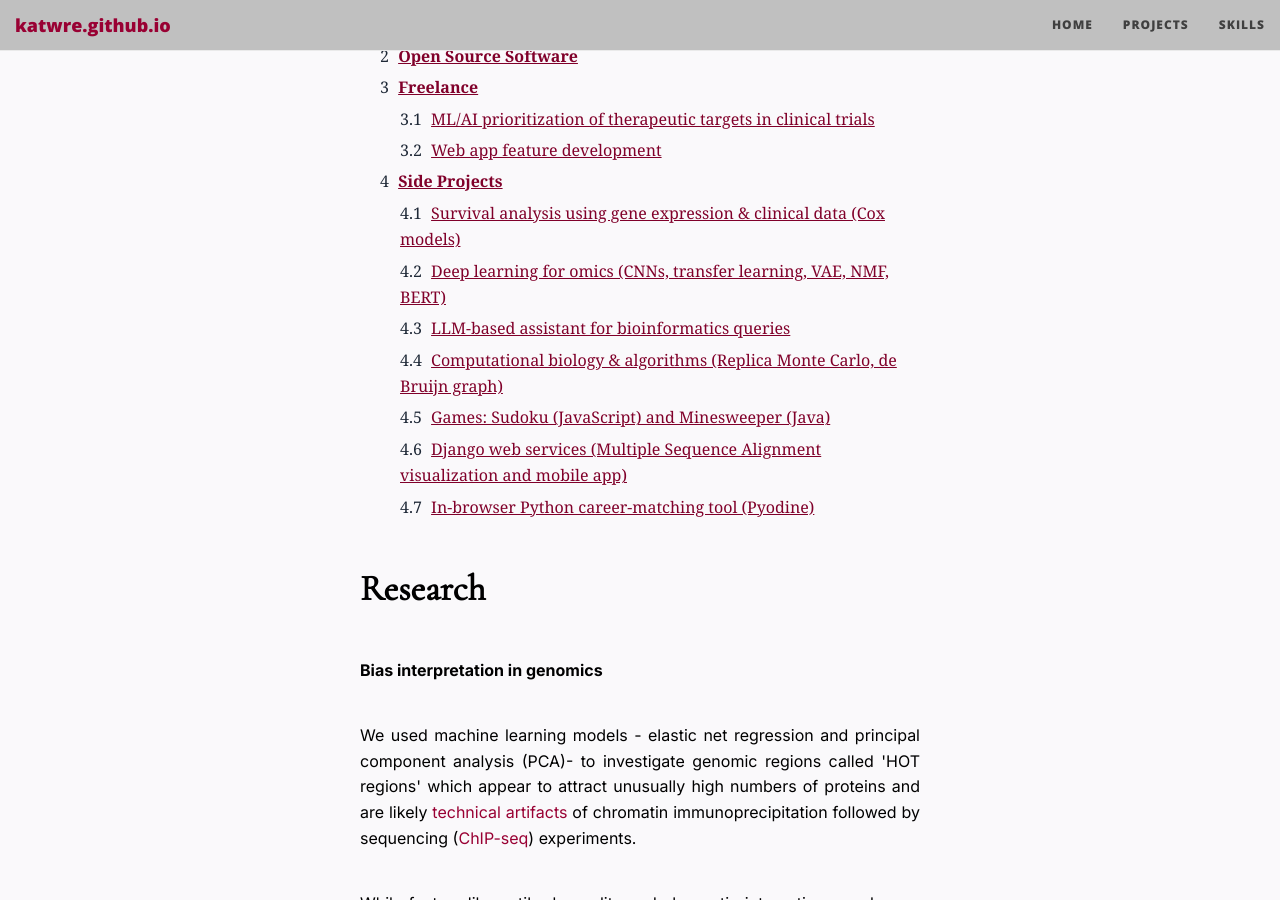
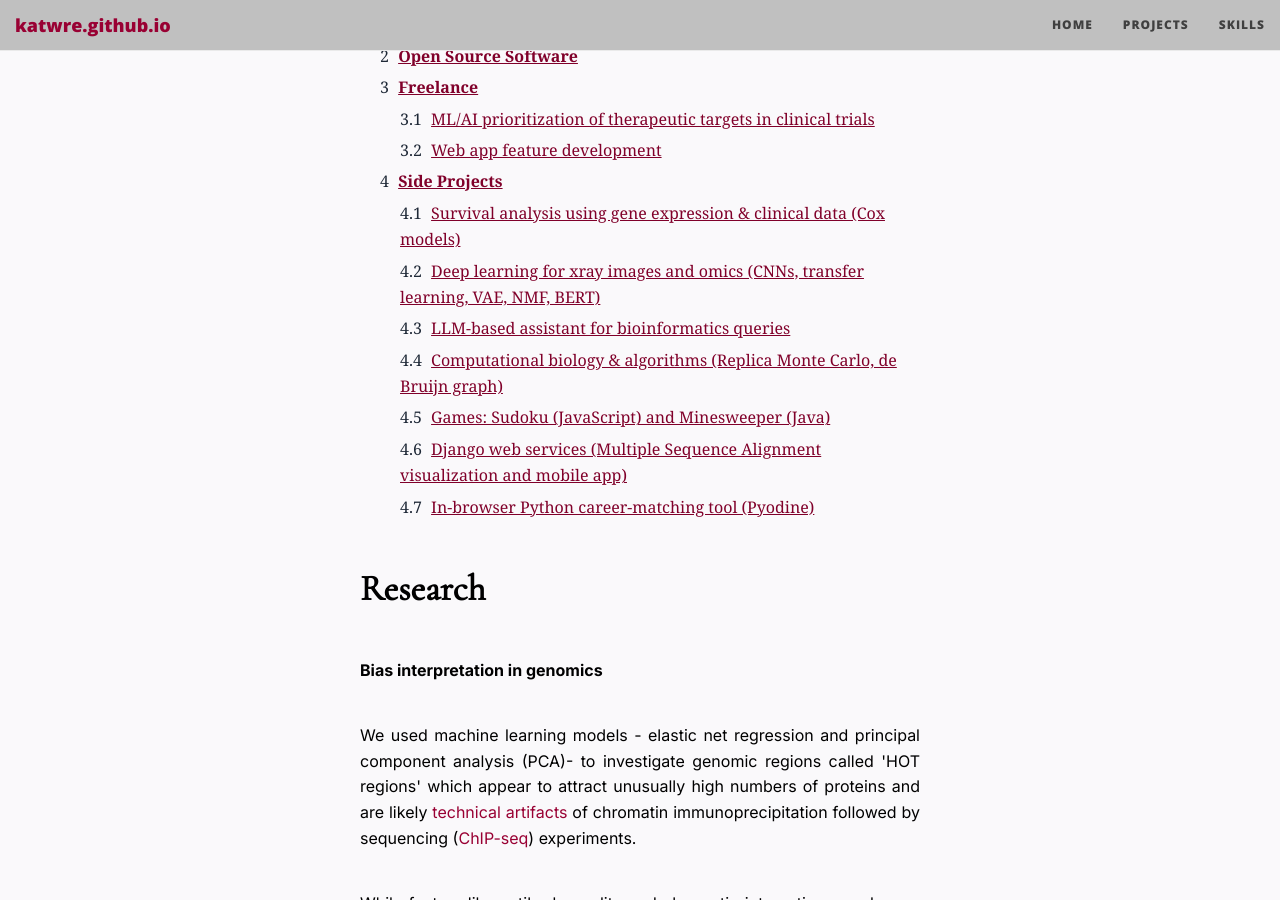
Before and after one commit to katwre/katwre.github.io, a Jekyll site: the page built from projects.md, in a window 1280 px wide and 900 px high, scrolled down 309 px. Built offline with Jekyll 4.4.1, drawn with Linux system fonts in a browser that asks for light colours; nearby versions of some CDN libraries; a style sheet for code colours, icons or effects is not loaded; some of the changed text lies outside the part shown.

```diff
--- a/projects.md
+++ b/projects.md
@@ -212,7 +212,7 @@
       <strong><a href="#sideprojects">Side Projects</a></strong>
       <ol>
         <li><a href="#survival">Survival analysis using gene expression & clinical data (Cox models)</a></li>
-        <li><a href="#dlomics">Deep learning for omics (CNNs, transfer learning, VAE, NMF, BERT)</a></li>
+        <li><a href="#dlomics">Deep learning for xray images and omics (CNNs, transfer learning, VAE, NMF, BERT)</a></li>
         <li><a href="#llm">LLM-based assistant for bioinformatics queries</a></li>
         <li><a href="#algorithms">Computational biology & algorithms (Replica Monte Carlo, de Bruijn graph)</a></li>
         <li><a href="#games">Games: Sudoku (JavaScript) and Minesweeper (Java)</a></li>
@@ -558,7 +558,7 @@
 <!--   -->
 
 
-<p class="mytext" id="dlomics"><strong>Deep learning for omics (CNNs, transfer learning, VAE, NMF, BERT)</strong></p>
+<p class="mytext" id="dlomics"><strong>Deep learning for xray images and omics (CNNs, transfer learning, VAE, NMF, BERT)</strong></p>
 
 
 <!-- cnn  -->
```
